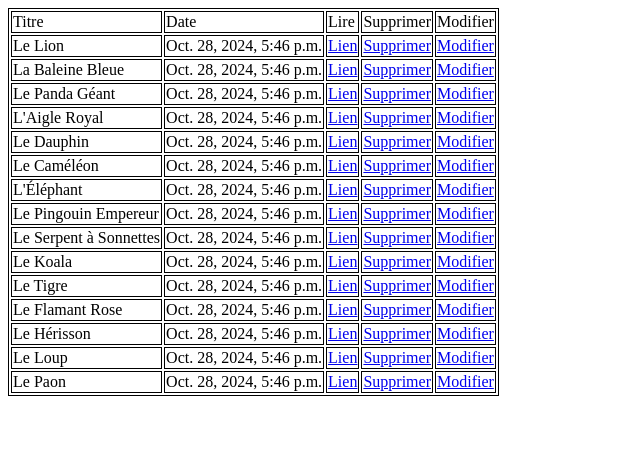
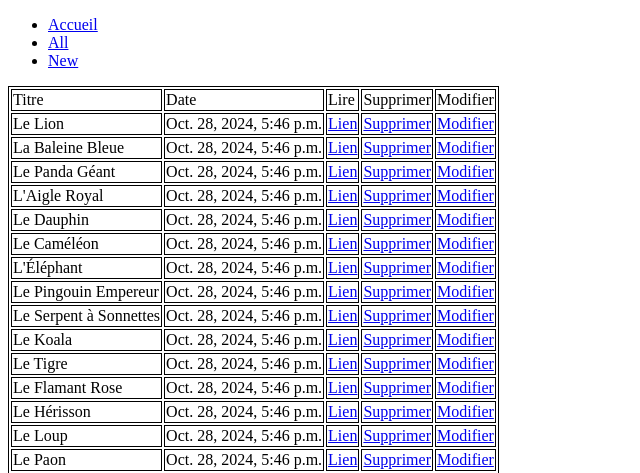
Before and after one commit to admane628/djangoavectags, a Django app: template collec_management/templates/all.html in a window 1280 px wide. Shown: the top 473 px of the page, without its empty margins (0-640 px from the left). Run offline with Django 5.2, Linux system fonts and the light colour scheme; the template is opened without the code that fills it: values that come from a table or form of the project are taken from there, others are empty; data comes from the database, SQL or seed files in the repository; parts of the project's set-up code (start-up, migrations or seed data) failed here and were passed over.

Commit message:
question9.5

```diff
--- a/collec_management/templates/base.html
+++ b/collec_management/templates/base.html
@@ -5,6 +5,13 @@
     </head>
 
     <body>
+		<ul class="menu">
+		  <li class="menu"><a href="{% url 'index' %}">Accueil</a></li>
+		  <li class="menu"><a href="{% url 'all' %}">All</a></li>
+		  <li class="menu"><a href="{% url 'new' %}">New</a></li>
+		</ul>
+
+
     {% block content %}{% endblock content %}
     </body>
 </html>
--- a/collec_management/views.py
+++ b/collec_management/views.py
@@ -3,6 +3,9 @@ from .models import Collec
 from .forms import CollectionForm
 
 # Create your views here.
+def index(request):
+	return render(request, "index.html")
+
 def about(request):
 	return HttpResponse("about page.")
 
```
Also changed, not shown: collec_management/templates/index.html (added, +9 -0 lines).
